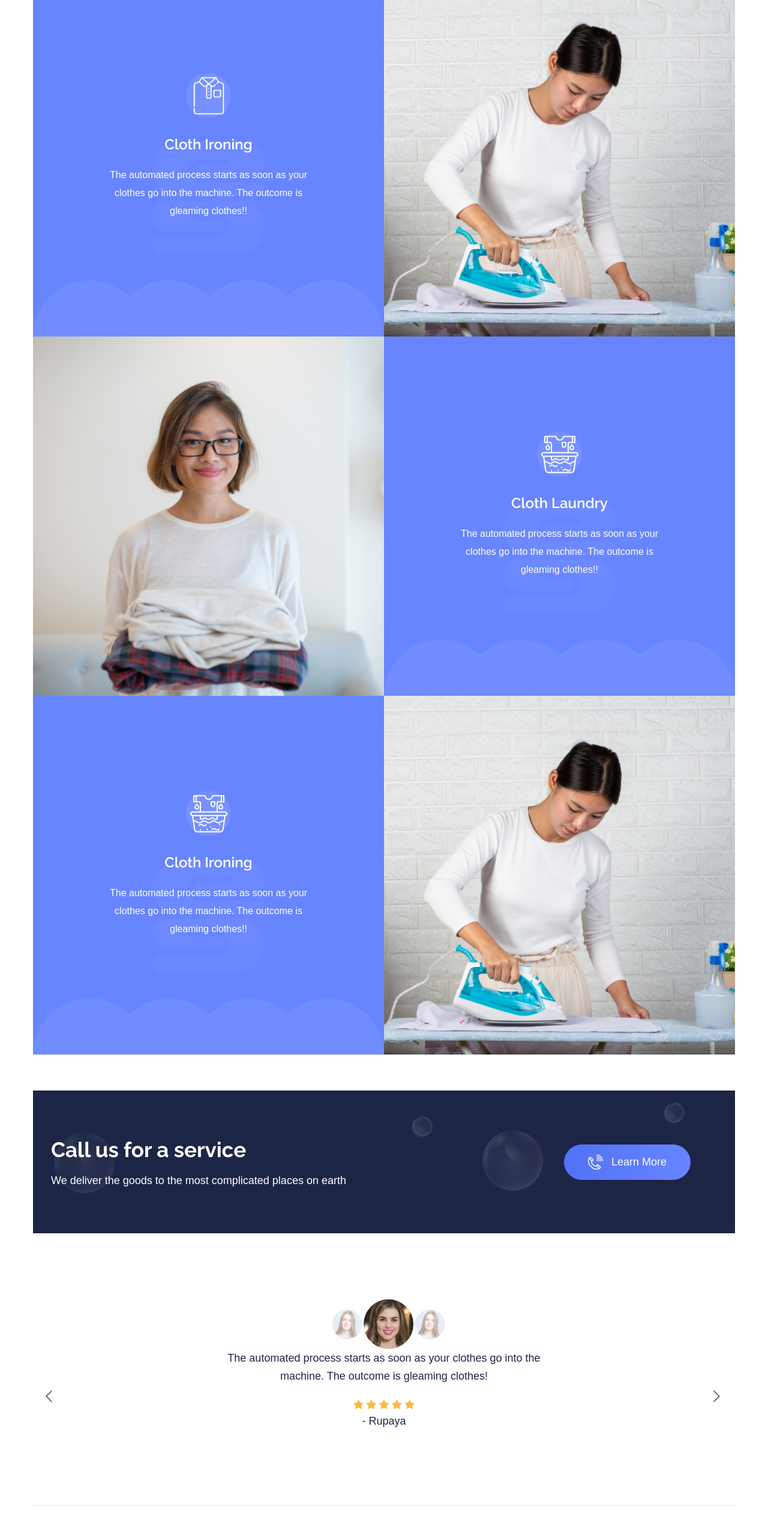
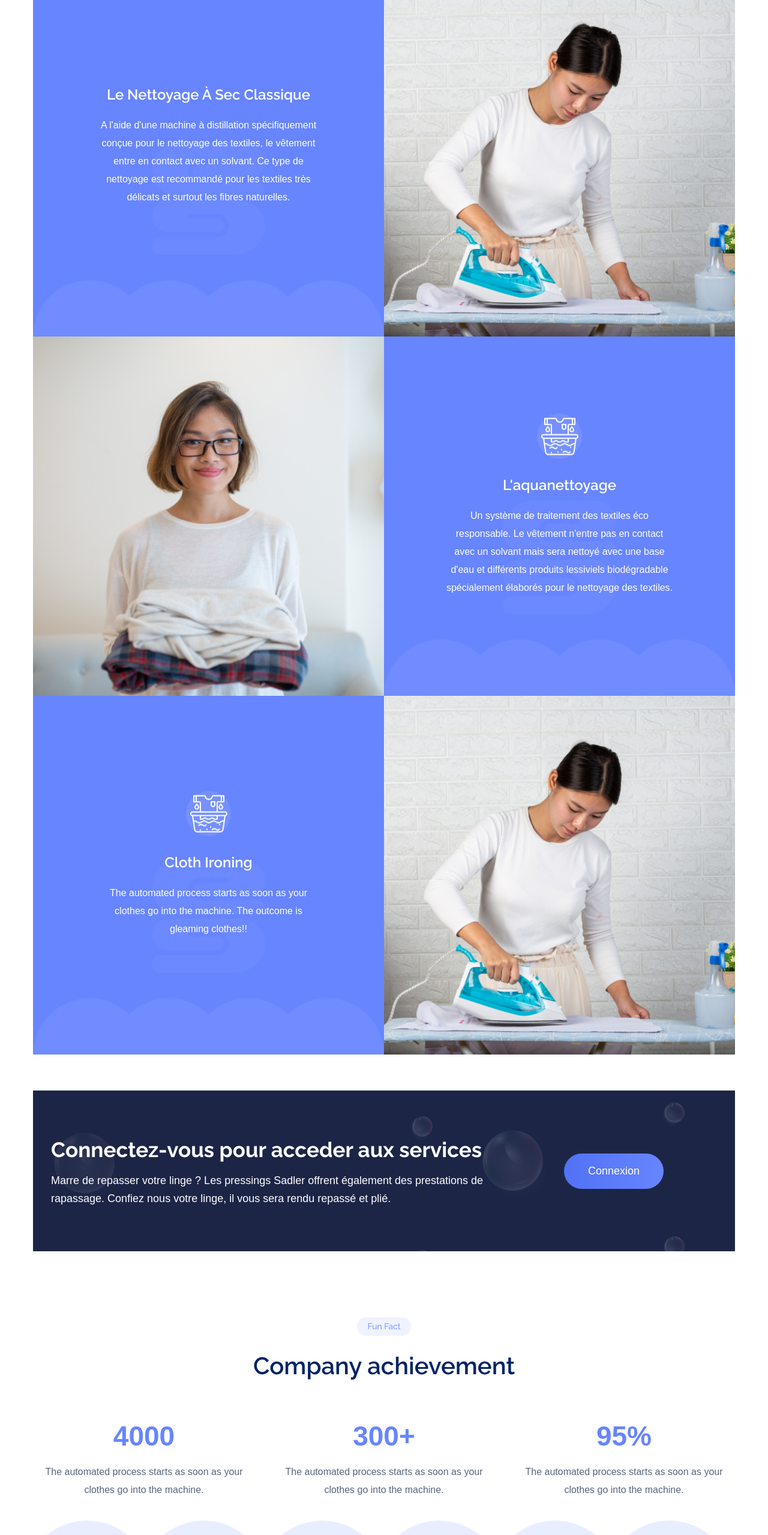
Before and after one commit to benjaminofgaming/front-team, a plain HTML site: page index.html in a window 1280 px wide. Shown: the part 2320-4879 px from the top of the page at 60% size. Drawn offline with Linux system fonts and the light colour scheme; a web font is replaced by a local one.

Commit message:
s1
update 1

```diff
--- a/index.html
+++ b/index.html
@@ -185,11 +185,11 @@
                             <img src="assets/img/gallery/offers2.png" alt="" class=" w-100">
                             <div class="offers-caption text-center">
                                 <div class="cat-icon">
-                                    <img src="assets/img/icon/offers-icon2.png" alt="">
+                                    <!-- <img src="assets/img/icon/offers-icon2.png" alt=""> -->
                                 </div>
                                 <div class="cat-cap">
-                                    <h5><a href="services.html">Cloth ironing</a></h5>
-                                    <p>The automated process starts as soon as your clothes go into the machine. The outcome is gleaming clothes!!</p>
+                                    <h5><a href="services.html">Le nettoyage à sec classique</a></h5>
+                                    <p>A l'aide d'une machine à distillation spécifiquement conçue pour le nettoyage des textiles, le vêtement entre en contact avec un solvant. Ce type de nettoyage est recommandé pour les textiles très délicats et surtout les fibres naturelles.</p>
                                 </div>
                             </div>
                         </div>
@@ -212,8 +212,9 @@
                                     <img src="assets/img/icon/offers-icon1.png" alt="">
                                 </div>
                                 <div class="cat-cap">
-                                    <h5><a href="services.html">Cloth laundry</a></h5>
-                                    <p>The automated process starts as soon as your clothes go into the machine. The outcome is gleaming clothes!!</p>
+                                    <h5><a href="services.html">L'aquanettoyage</a></h5>
+                                    <p>Un système de traitement des textiles éco responsable. Le vêtement n'entre pas en contact avec un solvant mais sera nettoyé avec une base d'eau et différents produits lessiviels biodégradable
+                                        spécialement élaborés pour le nettoyage des textiles. </p>
                                 </div>
                             </div>
                         </div>
@@ -249,83 +250,19 @@
                     <div class="row align-items-center justify-content-between">
                         <div class="col-xl-8 col-lg-9 col-md-7">
                             <div class="wantToWork-caption wantToWork-caption2">
-                                <h2>Call us for a service</h2>
-                                <p>We deliver the goods to the most complicated places on earth</p>
+                                <h2>Connectez-vous pour acceder aux services</h2>
+                                <p>Marre de repasser votre linge ? Les pressings Sadler offrent également des prestations de rapassage.
+                                    Confiez nous votre linge, il vous sera rendu repassé et plié.</p>
                             </div>
                         </div>
                         <div class="col-xl-3 col-lg-3 col-md-5">
-                            <a href="#" class="btn wantToWork-btn"><img src="assets/img/icon/call2.png" alt=""> Learn More</a>
+                            <a href="login.html" class="btn wantToWork-btn"> Connexion</a>
                         </div>
                     </div>
                 </div>
             </section>
         </section>
         <!-- Want To work End -->
-        <!-- Testimonials_start -->
-        <section class="testimonials-area testimonials-overly  position-relative">
-            <div class="container">
-                <div class="border-bottom section-padding40 ">
-                    <div class="row">
-                        <div class="col-xl-12 ">
-                            <!-- testmonial-image -->
-                            <div class="testmonial-nav text-center">
-                                <div class="testmonial-thumb">
-                                    <img src="assets/img/gallery/testimonila1.png" alt="">
-                                </div>
-                                <div class="testmonial-thumb">
-                                    <img src="assets/img/gallery/testimonila2.png" alt="">
-                                </div>
-                                <div class="testmonial-thumb">
-                                    <img src="assets/img/gallery/testimonila3.png" alt="">
-                                </div>
-                                <div class="testmonial-thumb">
-                                    <img src="assets/img/gallery/testimonila2.png" alt="">
-                                </div>
-                            </div>
-                            <div class="testmonial-item-active text-center">
-                                <!-- testimonial-single-items -->
-                                <div class="testmonial-item ">
-                                    <p class="pera">The automated process starts as soon as your clothes go into the<br> machine. The outcome is gleaming clothes!</p>
-                                    <div class="rating">
-                                        <i class="fas fa-star"></i>
-                                        <i class="fas fa-star"></i>
-                                        <i class="fas fa-star"></i>
-                                        <i class="fas fa-star"></i>
-                                        <i class="fas fa-star"></i>
-                                    </div>
-                                    <p> - Rupaya</p>
-                                </div>
-                                <!-- testimonial-single-items -->
-                                <div class="testmonial-item ">
-                                    <p class="pera">The automated process starts as soon as your clothes go into the<br> machine. The outcome is gleaming clothes!</p>
-                                    <div class="rating">
-                                        <i class="fas fa-star"></i>
-                                        <i class="fas fa-star"></i>
-                                        <i class="fas fa-star"></i>
-                                        <i class="fas fa-star"></i>
-                                        <i class="fas fa-star"></i>
-                                    </div>
-                                    <p> - Rupaya</p>
-                                </div>
-                                <!-- testimonial-single-items -->
-                                <div class="testmonial-item ">
-                                    <p class="pera">The automated process starts as soon as your clothes go into the<br> machine. The outcome is gleaming clothes!</p>
-                                    <div class="rating">
-                                        <i class="fas fa-star"></i>
-                                        <i class="fas fa-star"></i>
-                                        <i class="fas fa-star"></i>
-                                        <i class="fas fa-star"></i>
-                                        <i class="fas fa-star"></i>
-                                    </div>
-                                    <p> - Rupaya</p>
-                                </div>
-                            </div>
-                        </div>
-                    </div>
-                </div>
-            </div>
-        </section>
-        <!-- Testimonials_end -->
         <!--? Company achievement Start -->
         <section class="services-area section-padding40 fix">
             <div class="container">
```
